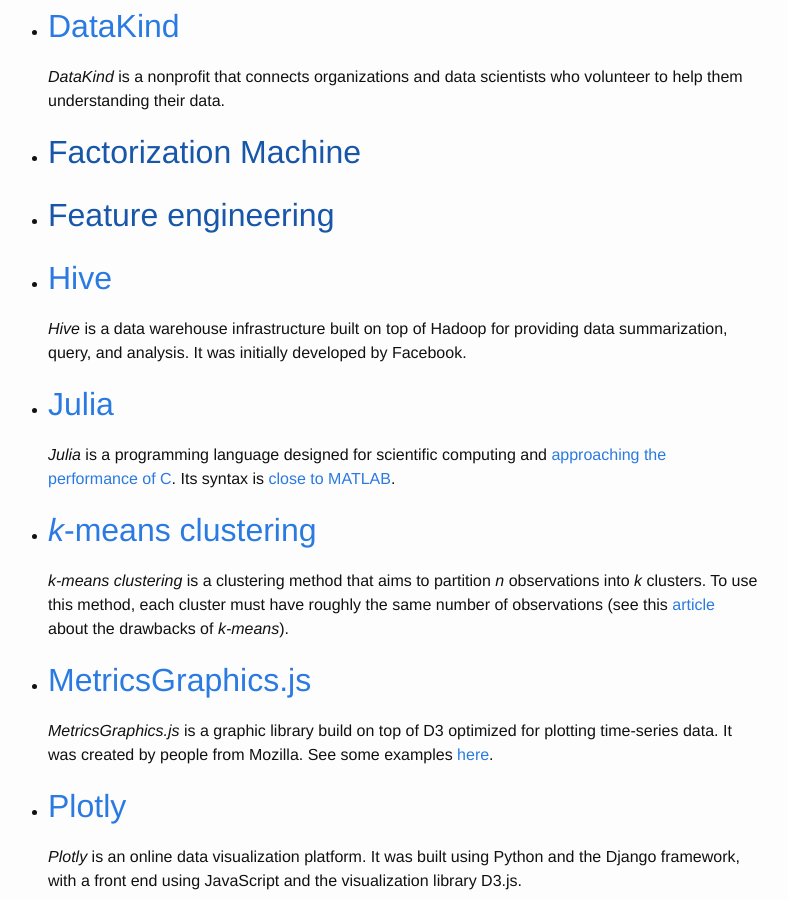
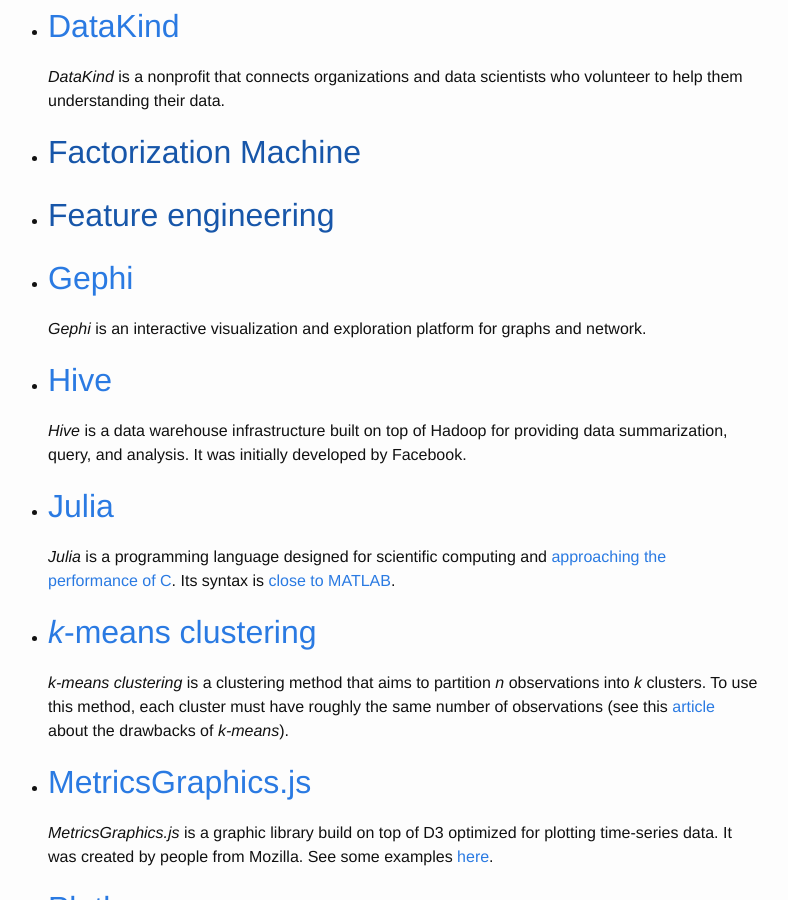
Before and after one commit to seiteta/seiteta.github.io_old, a Jekyll site: the page built from _posts/2014-11-19-data-science-glossary.md, in a window 1280 px wide and 900 px high, scrolled down 615 px. Shown: the whole window, without its empty margins (252-1040 px from the left). Built offline with Jekyll 4.4.1, drawn with Linux system fonts in a browser that asks for light colours.

Commit message:
Add Gephi entry

```diff
--- a/_posts/2014-11-19-data-science-glossary.md
+++ b/_posts/2014-11-19-data-science-glossary.md
@@ -24,6 +24,10 @@ Because it's better if you have all the vocabulary you need into a single place.
 * ## [Factorization Machine]()
 
 * ## [Feature engineering]()
+
+* ## [Gephi](http://gephi.github.io/)
+
+  *Gephi* is an interactive visualization and exploration platform for graphs and network.
 
 * ## [Hive](https://hive.apache.org/)
 
```
